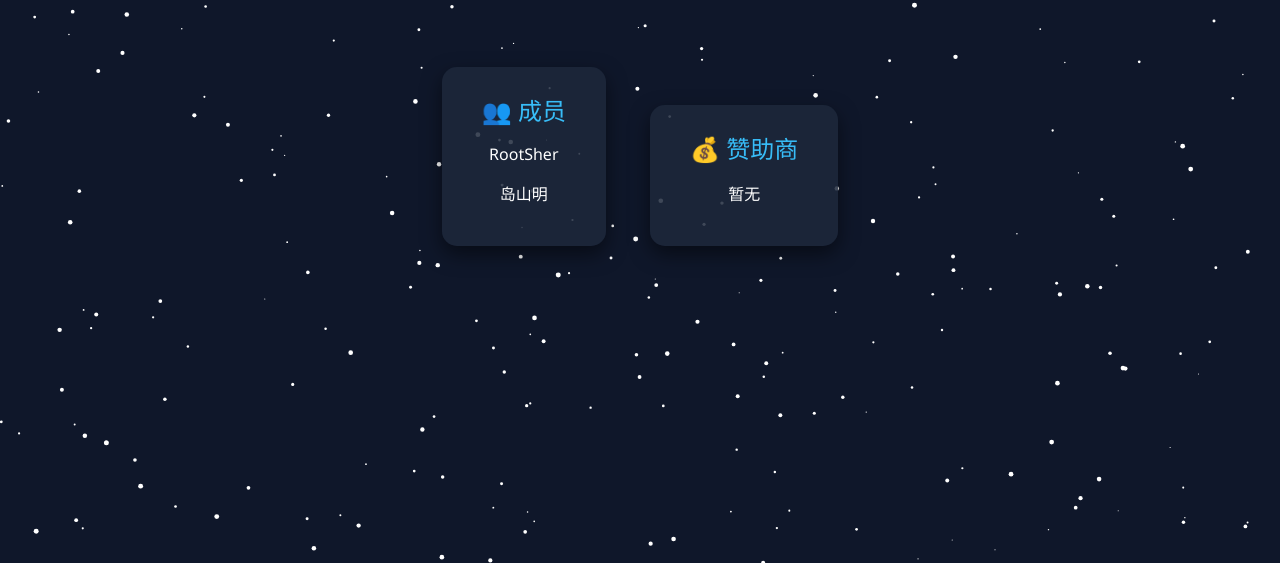
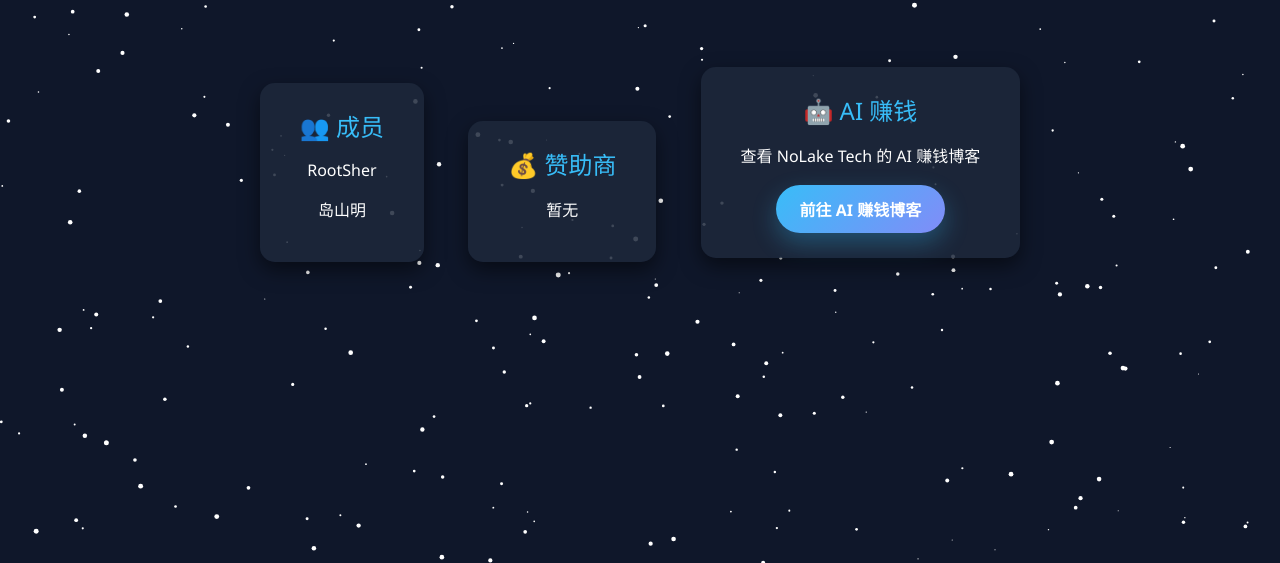
Before and after one commit to NoLakeTech/NoLakeTech.github.io, a plain HTML site: page index.html in a window 1280 px wide. Shown: the part 237-800 px from the top of the page. Drawn offline with Linux system fonts and the light colour scheme.

Commit message:
Update index.html

```diff
--- a/index.html
+++ b/index.html
@@ -2,6 +2,7 @@
 <html lang="zh-CN">
 <head>
 <meta charset="UTF-8">
+<meta name="viewport" content="width=device-width, initial-scale=1.0">
 <title>NoLake Company</title>
 <style>
   html, body {
@@ -9,13 +10,12 @@
     padding: 0;
     width: 100%;
     height: 100%;
-    font-family: 'Segoe UI', Arial, sans-serif;
+    font-family: "Segoe UI", Arial, sans-serif;
     background: #0f172a;
     color: #fff;
     overflow-x: hidden;
   }
 
-  /* 星星背景固定在最底层 */
   #stars {
     position: fixed;
     top: 0;
@@ -27,7 +27,7 @@
 
   .container {
     position: relative;
-    z-index: 1; /* 确保在星星上层 */
+    z-index: 1;
     text-align: center;
     padding: 80px 20px;
   }
@@ -48,16 +48,19 @@
 
   .card {
     display: inline-block;
-    background: rgba(30,41,59,0.85); /* 半透明，能看到星星 */
+    background: rgba(30, 41, 59, 0.85);
     margin: 20px;
     padding: 25px 40px;
     border-radius: 15px;
-    box-shadow: 0 8px 20px rgba(0,0,0,0.5);
-    transition: transform 0.3s;
+    box-shadow: 0 8px 20px rgba(0, 0, 0, 0.5);
+    transition: transform 0.3s, box-shadow 0.3s;
     animation: fadeInUp 1.5s ease forwards;
   }
 
-  .card:hover { transform: translateY(-10px); }
+  .card:hover {
+    transform: translateY(-10px);
+    box-shadow: 0 14px 30px rgba(56, 189, 248, 0.25);
+  }
 
   .title {
     font-size: 24px;
@@ -65,12 +68,59 @@
     color: #38bdf8;
   }
 
-  @keyframes fadeIn { from {opacity:0;} to{opacity:1;} }
-  @keyframes fadeInUp { from{opacity:0; transform:translateY(50px);} to{opacity:1; transform:translateY(0);} }
+  .button-wrap {
+    margin-top: 18px;
+  }
 
-  @media(max-width:600px){
-    .card { width: 80%; padding:20px; }
-    h1 { font-size:36px; }
+  .blog-button {
+    display: inline-block;
+    padding: 12px 24px;
+    border-radius: 999px;
+    background: linear-gradient(135deg, #38bdf8, #818cf8);
+    color: #fff;
+    text-decoration: none;
+    font-size: 16px;
+    font-weight: 600;
+    box-shadow: 0 10px 24px rgba(56, 189, 248, 0.3);
+    transition: transform 0.25s ease, box-shadow 0.25s ease, opacity 0.25s ease;
+  }
+
+  .blog-button:hover {
+    transform: translateY(-3px) scale(1.02);
+    box-shadow: 0 14px 30px rgba(129, 140, 248, 0.35);
+    opacity: 0.96;
+  }
+
+  @keyframes fadeIn {
+    from { opacity: 0; }
+    to { opacity: 1; }
+  }
+
+  @keyframes fadeInUp {
+    from {
+      opacity: 0;
+      transform: translateY(50px);
+    }
+    to {
+      opacity: 1;
+      transform: translateY(0);
+    }
+  }
+
+  @media (max-width: 600px) {
+    .card {
+      width: 80%;
+      padding: 20px;
+    }
+
+    h1 {
+      font-size: 36px;
+    }
+
+    .blog-button {
+      width: 100%;
+      box-sizing: border-box;
+    }
   }
 </style>
 </head>
@@ -92,54 +142,71 @@
     <div class="title">💰 赞助商</div>
     <p>暂无</p>
   </div>
+
+  <div class="card">
+    <div class="title">🤖 AI 赚钱</div>
+    <p>查看 NoLake Tech 的 AI 赚钱博客</p>
+    <div class="button-wrap">
+      <a
+        class="blog-button"
+        href="https://nolaketech.github.io/ai-money-blog/"
+        target="_blank"
+        rel="noopener noreferrer"
+      >
+        前往 AI 赚钱博客
+      </a>
+    </div>
+  </div>
 </div>
 
 <script>
-const canvas = document.getElementById('stars');
-const ctx = canvas.getContext('2d');
+const canvas = document.getElementById("stars");
+const ctx = canvas.getContext("2d");
 let stars = [];
 
-function resizeCanvas(){
+function resizeCanvas() {
   canvas.width = window.innerWidth;
   canvas.height = window.innerHeight;
 }
-window.addEventListener('resize', resizeCanvas);
+
+window.addEventListener("resize", resizeCanvas);
 resizeCanvas();
 
-for(let i=0;i<300;i++){
+for (let i = 0; i < 300; i++) {
   stars.push({
-    x: Math.random()*canvas.width,
-    y: Math.random()*canvas.height,
-    r: Math.random()*2+0.5,
-    d: Math.random()*0.5+0.2
+    x: Math.random() * canvas.width,
+    y: Math.random() * canvas.height,
+    r: Math.random() * 2 + 0.5,
+    d: Math.random() * 0.5 + 0.2
   });
 }
 
-function drawStars(){
-  ctx.clearRect(0,0,canvas.width,canvas.height);
-  ctx.fillStyle="white";
-  for(let s of stars){
+function drawStars() {
+  ctx.clearRect(0, 0, canvas.width, canvas.height);
+  ctx.fillStyle = "white";
+  for (const s of stars) {
     ctx.beginPath();
-    ctx.arc(s.x,s.y,s.r,0,Math.PI*2);
+    ctx.arc(s.x, s.y, s.r, 0, Math.PI * 2);
     ctx.fill();
   }
 }
 
-function updateStars(){
-  for(let s of stars){
+function updateStars() {
+  for (const s of stars) {
     s.y += s.d;
-    if(s.y>canvas.height){
-      s.y=0;
-      s.x=Math.random()*canvas.width;
+    if (s.y > canvas.height) {
+      s.y = 0;
+      s.x = Math.random() * canvas.width;
     }
   }
 }
 
-function animate(){
+function animate() {
   drawStars();
   updateStars();
   requestAnimationFrame(animate);
 }
+
 animate();
 </script>
 
```
